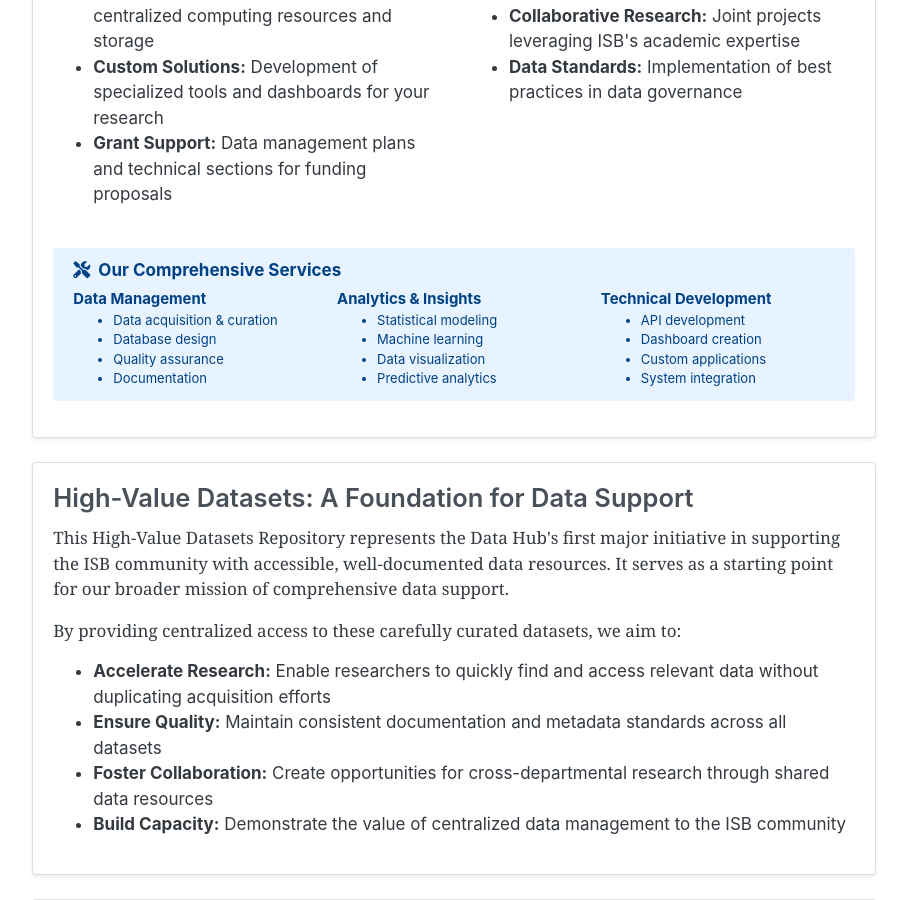
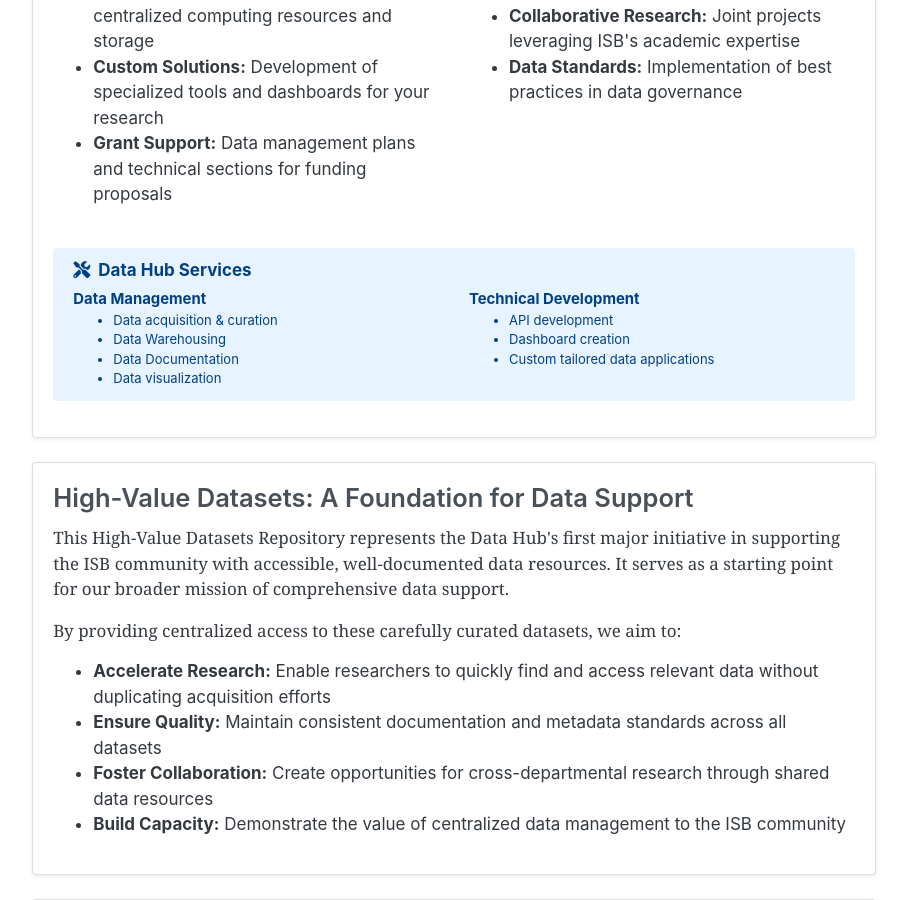
Before and after one commit to bippisb/data-hub, a Jekyll site: the page built from about.html, in a window 1280 px wide and 900 px high, scrolled down 810 px. Shown: the whole window, without its empty margins (186-1093 px from the left). Built offline with Jekyll 4.4.1, drawn with Linux system fonts in a browser that asks for light colours.

Commit message:
v1 fixes

```diff
--- a/about.html
+++ b/about.html
@@ -50,33 +50,23 @@ title: About
         </div>
 
         <div class="alert alert-info mt-4" role="alert">
-          <h6 class="alert-heading"><i class="fas fa-tools mr-2"></i>Our Comprehensive Services</h6>
+          <h6 class="alert-heading"><i class="fas fa-tools mr-2"></i>Data Hub Services</h6>
           <div class="row mt-2">
-            <div class="col-md-4">
+            <div class="col-md-6">
               <strong>Data Management</strong>
               <ul class="small mb-0">
                 <li>Data acquisition & curation</li>
-                <li>Database design</li>
-                <li>Quality assurance</li>
-                <li>Documentation</li>
+                <li>Data Warehousing</li>
+                <li>Data Documentation</li>
+                <li>Data visualization</li>
               </ul>
             </div>
-            <div class="col-md-4">
-              <strong>Analytics & Insights</strong>
-              <ul class="small mb-0">
-                <li>Statistical modeling</li>
-                <li>Machine learning</li>
-                <li>Data visualization</li>
-                <li>Predictive analytics</li>
-              </ul>
-            </div>
-            <div class="col-md-4">
+            <div class="col-md-6">
               <strong>Technical Development</strong>
               <ul class="small mb-0">
                 <li>API development</li>
                 <li>Dashboard creation</li>
-                <li>Custom applications</li>
-                <li>System integration</li>
+                <li>Custom tailored data applications</li>
               </ul>
             </div>
           </div>
--- a/contact.html
+++ b/contact.html
@@ -9,7 +9,7 @@ title: Contact
 
     <div class="alert alert-info mb-4" role="alert">
       <h4 class="alert-heading"><i class="fas fa-info-circle mr-2"></i>How to Request Access</h4>
-      <p>To request access to any of the high-value datasets in our collection, please complete the form below. Our team will review your request and respond within 3-5 business days.</p>
+      <p>To request access to any of the high-value datasets in our collection, please complete the form below. Our team will review your request and respond as soon as possible.</p>
       <hr>
       <p class="mb-0">Please provide detailed information about your research objectives and how you plan to use the requested datasets. This helps us ensure responsible data use and provide you with the most relevant resources.</p>
     </div>
```
